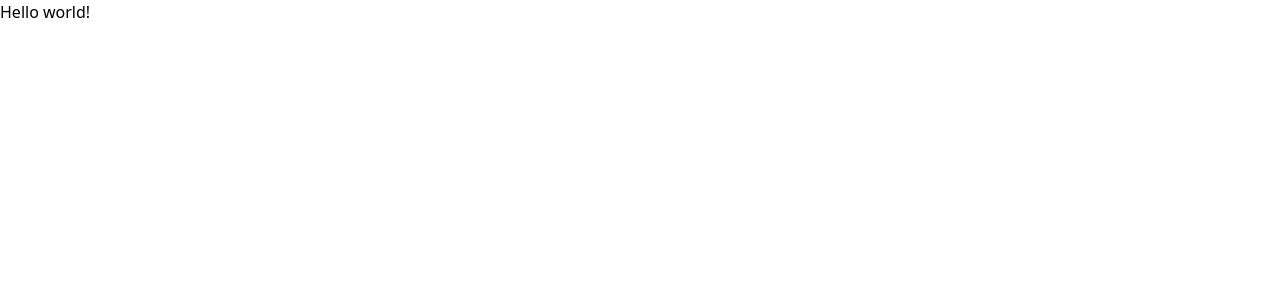
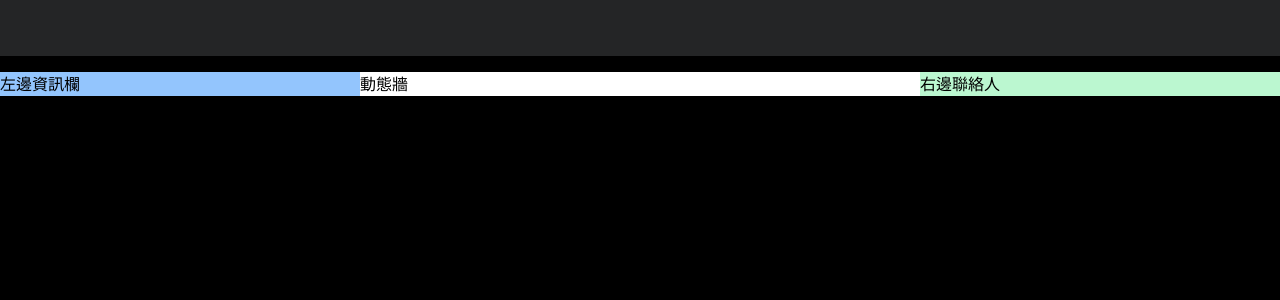
Before and after one commit to JiaHongL/ng-tailwind-css-facebook, an Angular app: page / in a window 1280 px wide. Shown: the top 300 px of the page. Built offline with nearby package versions, Linux system fonts and the light colour scheme.

Commit message:
練習版面布局

```diff
--- a/src/app/app.component.html
+++ b/src/app/app.component.html
@@ -1,3 +1,21 @@
-<h1 class="text-3xl font-bold underline">
-  Hello world!
-</h1>
+<header class="w-full h-[56px] bg-fb-header fixed top-0 left-0 right-0"></header>
+
+<main class="min-h-screen pt-main-span flex">
+
+  <!-- 左邊資訊欄 -->
+  <div class="hidden sticky top-main-span max-w-[360px] w-full h-full lg:block">
+    <p class="w-full bg-blue-300">左邊資訊欄</p>
+  </div>
+
+
+  <!-- 動態牆 -->
+  <div class="max-w-[744px] w-full mx-auto h-[200vh]">
+    <p class="w-full bg-white">動態牆</p>
+  </div>
+
+  <!-- 右邊聯絡人 -->
+  <div class="hidden sticky top-main-span max-w-[360px] w-full h-full lg:block">
+    <p class="w-full bg-green-200">右邊聯絡人</p>
+  </div>
+
+</main>
--- a/src/index.html
+++ b/src/index.html
@@ -7,7 +7,7 @@
   <meta name="viewport" content="width=device-width, initial-scale=1">
   <link rel="icon" type="image/x-icon" href="favicon.ico">
 </head>
-<body>
+<body class="w-screen h-screen bg-black">
   <app-root></app-root>
 </body>
 </html>
--- /dev/null
+++ b/tailwind.config.js
@@ -0,0 +1,22 @@
+module.exports = {
+  content: [
+    "./src/**/*.{html,ts}",
+  ],
+  theme: {
+    extend: {
+      spacing: {
+        'main-span': '72px'
+      },
+      colors: {
+        'fb-bg': '#18191a',
+        'fb-header': '#242526',
+        'fb-input': '#3a3b3c',
+        'fb-popover': '#3e4042',
+        'fb-active': '#323436',
+        'fb-card': '#242526',
+        'fb': '#2e89ff'
+      }
+    },
+  },
+  plugins: [],
+}
```
